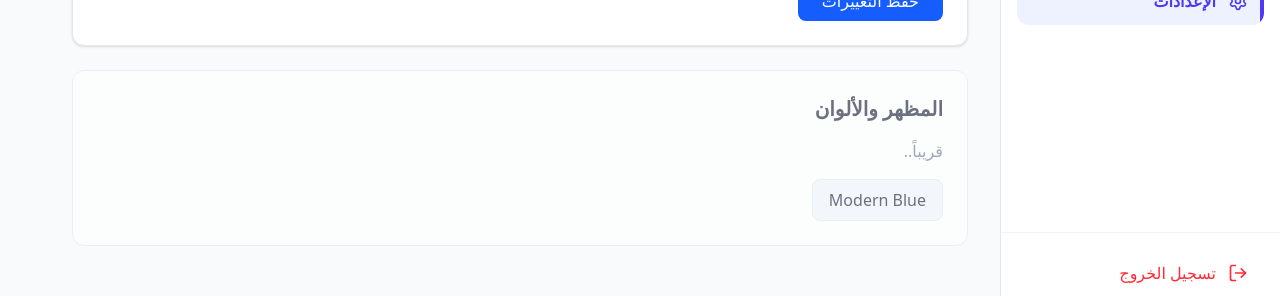
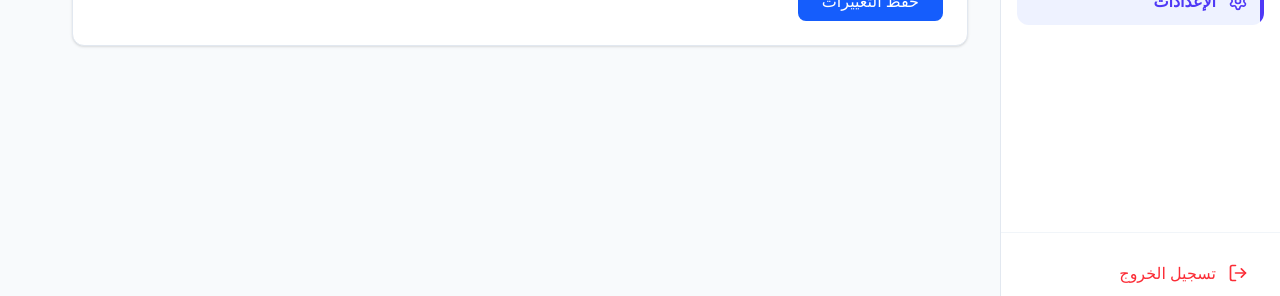
Before and after one commit to furryai160-tech/shateracdemy1, a Next.js app in the folder frontend/: page /dashboard/settings in a window 1280 px wide. Shown: the part 431-727 px from the top of the page. Built offline with nearby package versions, Linux system fonts and the light colour scheme; no server answers.

Commit message:
ui: remove upcoming theme section from teacher dashboard settings

```diff
--- a/frontend/src/app/dashboard/settings/page.tsx
+++ b/frontend/src/app/dashboard/settings/page.tsx
@@ -81,15 +81,6 @@ export default function SettingsPage() {
                         </div>
                     </div>
                 </div>
-
-                {/* Branding & Theme (Existing) */}
-                <div className="bg-white dark:bg-slate-900 rounded-xl border border-slate-200 dark:border-slate-800 p-6 opacity-60 pointer-events-none">
-                    <h2 className="text-xl font-bold mb-4">المظهر والألوان</h2>
-                    <p className="text-slate-500 mb-4">قريباً..</p>
-                    <div className="flex gap-4">
-                        <button className="px-4 py-2 bg-slate-100 dark:bg-slate-800 rounded-lg border border-slate-200 dark:border-slate-700">Modern Blue</button>
-                    </div>
-                </div>
             </div>
         </div>
     );
```
